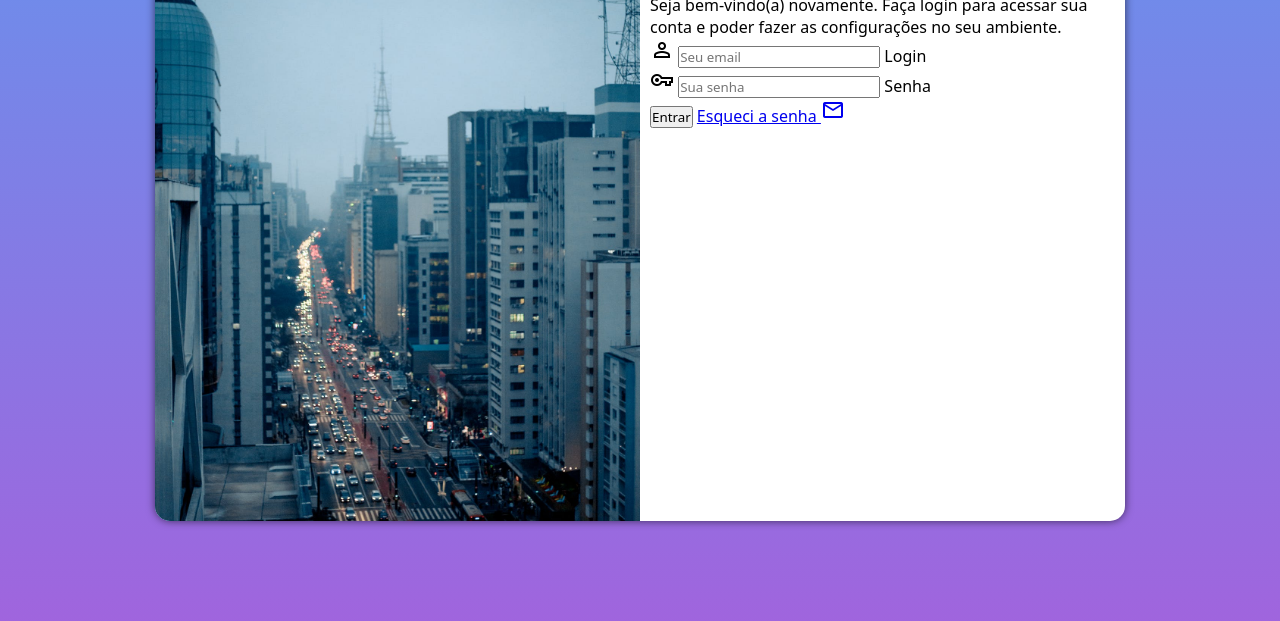
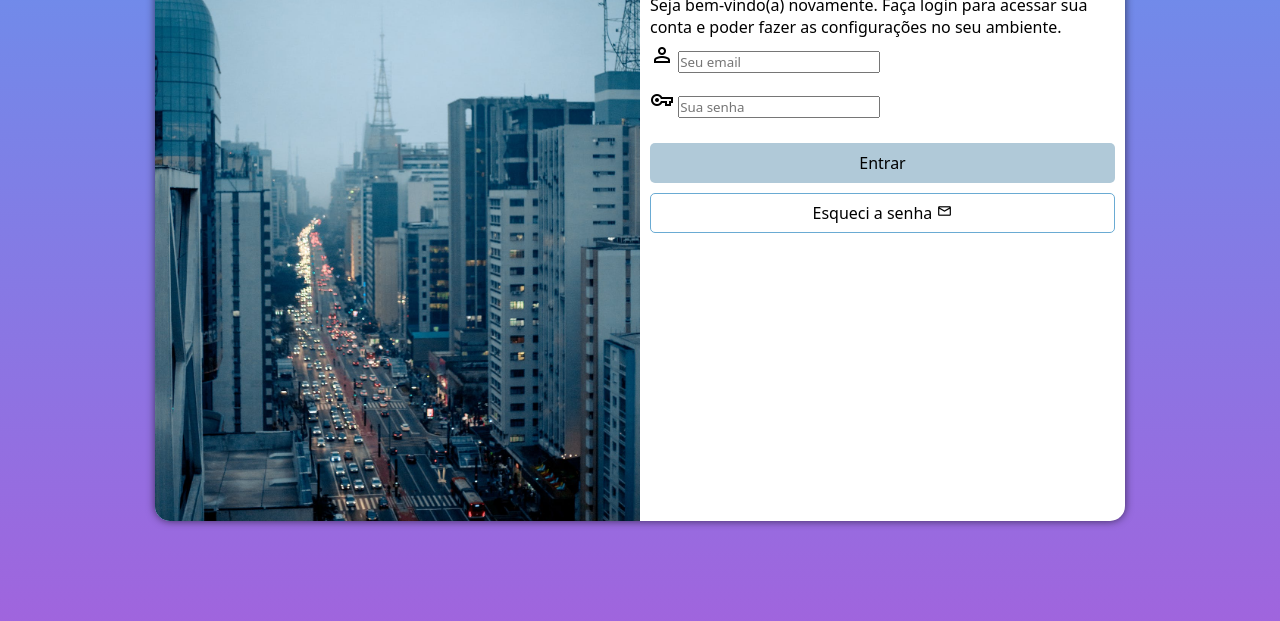
Before and after one commit to lucasbragag/projeto-login, a plain HTML site: page index.html in a window 1280 px wide. Shown: the part 179-800 px from the top of the page. Drawn offline with nearby package versions, Linux system fonts and the light colour scheme.

Commit message:
atualizei projeto login

```diff
--- a/estilos/style.css
+++ b/estilos/style.css
@@ -48,8 +48,8 @@ section#login > div#imagem {
     background: cornflowerblue url('../imagens/pexels.jpg');
     background-size: cover;
     background-repeat: no-repeat;
-    background-position: center 50%;
-    height: 200px;
+    background-position: center 60%;
+    height: 250px;
 }
 
 section#login > div#formulario {
@@ -66,3 +66,56 @@ div#formulario > h1 {
 div#formulario > p {
     font-size: 0.8em;
 }
+
+form > div.campo {
+    width: 100%;
+    height: 40px;
+    display: block;
+    border-radius: 5px;
+    margin: 5px 0px;
+}
+
+form label {
+    display: none;
+}
+
+form > input[type=submit] {
+    display: block;
+    font-size: 1em;
+    width: 100%;
+    height: 40px;
+    background-color: #B0C9D8;
+    color: black;
+    margin-top: 15px;
+    border: none;
+    border-radius: 5px;
+}
+
+form > input[type=submit]:hover {
+    background-color: #6aabd3;
+    cursor: pointer;
+}
+
+form > a.botao {
+    display: block;
+    text-align: center;
+    font-size: 1em;
+    width: 100%;
+    height: 40px;
+    padding-top: 8px;
+    background-color: white;
+    color: black;
+    margin-top: 10px;
+    border: 1px solid #6aabd3;
+    border-radius: 5px;
+    text-decoration: none;
+}
+
+form > a.botao:hover {
+    background-color: #6aabd3;
+    cursor: pointer;
+}
+
+form > a.botao > span {
+    font-size: 1em;
+}
--- a/index.html
+++ b/index.html
@@ -35,7 +35,7 @@
                         <label for="isenha">Senha</label>
                     </div>
                     <input type="submit" value="Entrar">
-                    <a href="esqueci.html">
+                    <a href="esqueci.html" class="botao">
                         Esqueci a senha <span class="material-symbols-outlined">mail</span>
                     </a>
                 </form>
```
